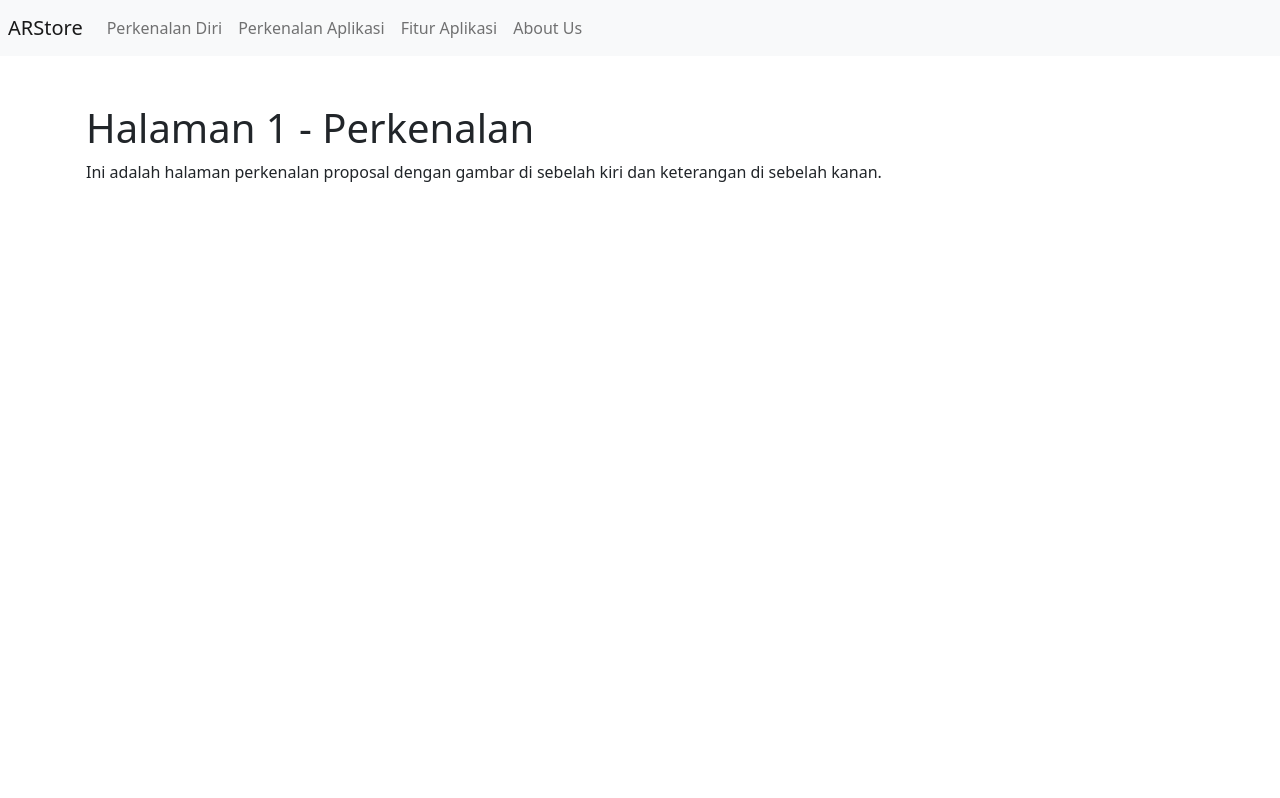
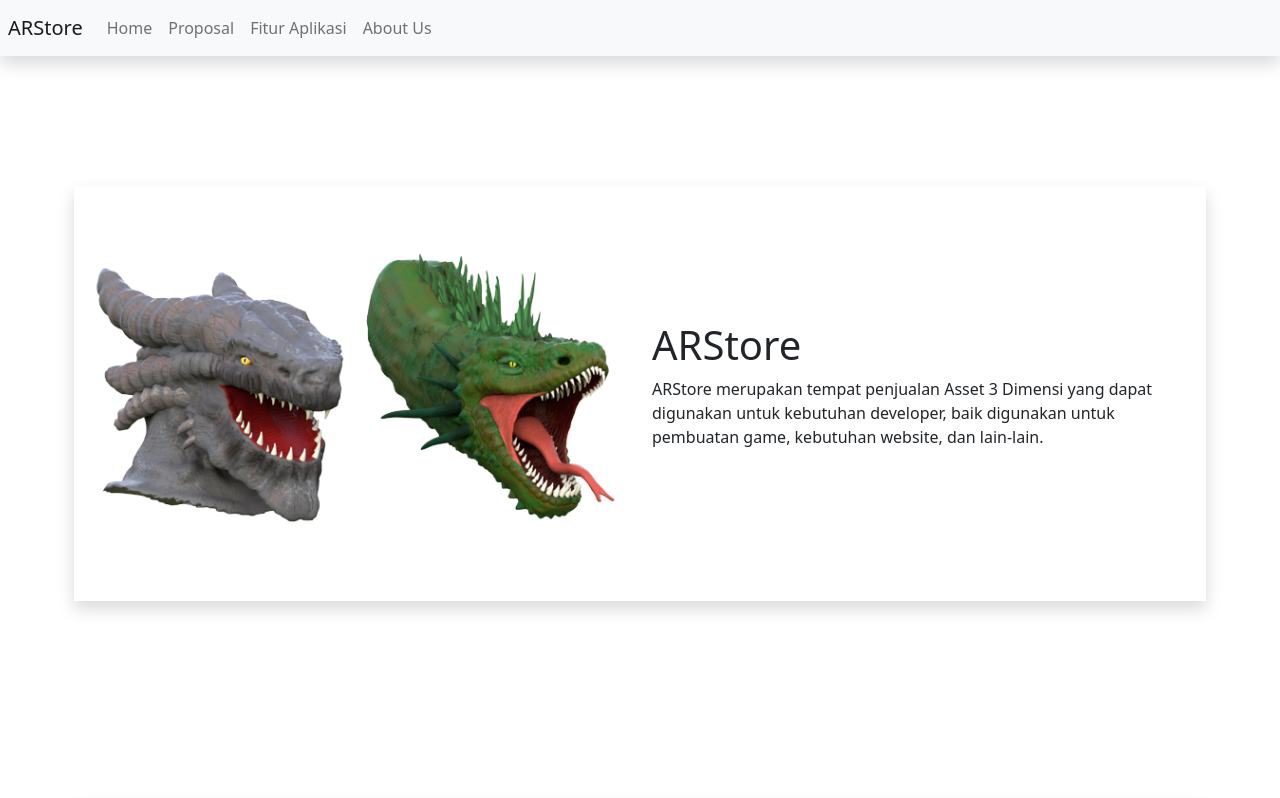
Before and after one commit to ilmanaqilaa/IndoCulturaFinder-LandingPage-Proposal, a plain HTML site: page index.html in a window 1280 px wide. Shown: the top 798 px of the page. Drawn offline with nearby package versions, Linux system fonts and the light colour scheme.

Commit message:
Add home page

```diff
--- a/data/data.json
+++ b/data/data.json
@@ -1,9 +1,21 @@
 {
   "page1": {
-    "title": "Halaman 1 - Perkenalan",
-    "content": {
+    "title": "ARStore",
+    "content1": {
+      "title":"ARStore",
       "imageURL": "https://www.polygonbikes.com/wp-content/uploads/2021/12/Premier-Five-P-1024x768.png",
-      "description": "Ini adalah halaman perkenalan proposal dengan gambar di sebelah kiri dan keterangan di sebelah kanan."
+      "description": "ARStore merupakan tempat penjualan Asset 3 Dimensi yang dapat digunakan untuk kebutuhan developer, baik digunakan untuk pembuatan game, kebutuhan website, dan lain-lain."
+    },
+    "content2": {
+      "title2":"User",
+      "imageURL2": "https://www.polygonbikes.com/wp-content/uploads/2021/12/Premier-Five-P-1024x768.png",
+      "description2": "Fitur yang tersedia untuk user terdiri dari, menambah beberapa item dalam satu pesanan, hapus item yang sudah ada di dalam pesanan belum dibayar, menambah transaksi baru untuk item yang sudah dipesan.",
+      "note": "Fitur bisa saja berubah sesuai dengan pengembangan"
+    },
+    "content3": {
+      "title2":"ARStore",
+      "imageURL3": "https://www.polygonbikes.com/wp-content/uploads/2021/12/Premier-Five-P-1024x768.png",
+      "description3": "ARStore merupakan tempat penjualan Asset 3 Dimensi yang dapat digunakan untuk kebutuhan developer, baik digunakan untuk pembuatan game, kebutuhan website, dan lain-lain."
     }
   },
   "page2": {
--- a/index.html
+++ b/index.html
@@ -9,7 +9,7 @@
 
 </head>
 <body>
-    <nav class="navbar navbar-expand-lg navbar-light bg-light">
+    <nav class="navbar navbar-expand-lg navbar-light bg-light shadow">
         <a class="navbar-brand ml-2 mr-2" href="#" data-page-id="page1">ARStore</a>
         <button class="navbar-toggler ml-2 mr-2" type="button" data-toggle="collapse" data-target="#navbarNav" aria-controls="navbarNav" aria-expanded="false" aria-label="Toggle navigation">
             <span class="navbar-toggler-icon"></span>
@@ -17,10 +17,10 @@
         <div class="collapse navbar-collapse" id="navbarNav">
             <ul class="navbar-nav ml-2 mr-2">
                 <li class="nav-item">
-                    <a class="nav-link" href="#" data-page-id="page1">Perkenalan Diri</a>
+                    <a class="nav-link" href="#" data-page-id="page1">Home</a>
                 </li>
                 <li class="nav-item">
-                    <a class="nav-link" href="#" data-page-id="page2">Perkenalan Aplikasi</a>
+                    <a class="nav-link" href="#" data-page-id="page2">Proposal</a>
                 </li>
                 <li class="nav-item">
                     <a class="nav-link" href="#" data-page-id="page3">Fitur Aplikasi</a>
@@ -33,7 +33,6 @@
     </nav>
 
     <div class="container mt-5">
-        <!-- Isi konten akan dimasukkan melalui JavaScript -->
     </div>
 
     <script src="https://cdn.jsdelivr.net/npm/bootstrap@5.0.0-alpha1/dist/js/bootstrap.min.js"></script>
--- a/script.js
+++ b/script.js
@@ -8,10 +8,53 @@ document.addEventListener("DOMContentLoaded", function () {
             const pageData = data[pageId];
 
             if (pageId === "page1") {
-                const { imageURL, description } = pageData.content;
+                const { imageURL, description } = pageData.content1;
+                const { imageURL2, description2, title2, note } = pageData.content2;
+                const { imageURL3, description3 } = pageData.content3;
                 document.querySelector(".container").innerHTML = `
-                <h1>${pageData.title}</h1>
-                <p>${description}</p>
+                <style>
+                    .row {
+                        margin-top: 130px;
+                        margin-bottom: 200px;
+                    }
+
+                    @media screen and (max-width: 760px) {
+                        .row {
+                            margin-top: 90px;
+                            margin-bottom: 150px;
+                        }
+
+                        #reverse {
+                            flex-direction: column-reverse;
+                        }
+
+                        #space {
+                            margin: 10px 10px;
+                        }
+                    }
+                </style>
+                <div class="content">
+                    <div class="row align-items-center shadow">
+                        <div class="col-md-6">
+                            <img src="assets/image/dragon.png" alt="Gambar Perkenalan" class="img-fluid">
+                        </div>
+                        <div id="space" class="col-md-6">
+                            <h1>${pageData.title}</h1>
+                            <p>${description}</p>
+                        </div>
+                    </div>
+
+                    <div id="reverse" class="row align-items-center shadow">
+                        <div id="space" class="col-md-6">
+                            <h1>${title2}</h1>
+                            <p>${description2}*</p>
+                            <p style="font-size: x-small;">*${note}</p>
+                        </div>
+                        <div class="col-md-6">
+                            <img src="assets/image/isometric.png" alt="Gambar Perkenalan" class="img-fluid">
+                        </div>
+                    </div>
+                </div>
                 `;
             } if (pageId === "page2") {
                 document.querySelector(".container").innerHTML = `
--- /dev/null
+++ b/style.css
@@ -0,0 +1,3 @@
+.row {
+    margin-top: 500px;
+}
```
Also changed, not shown: assets/image/House.jpg (added), assets/image/dragon.png (added), assets/image/isometric.png (added).
